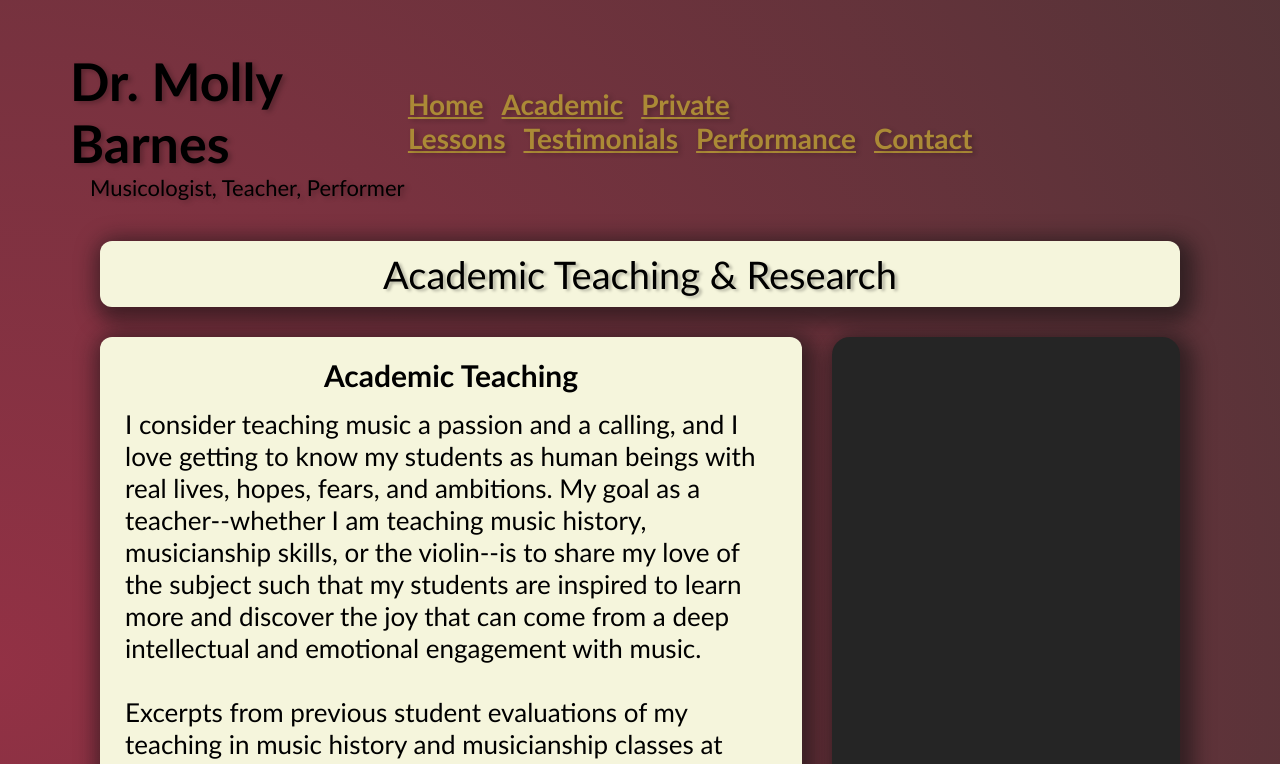
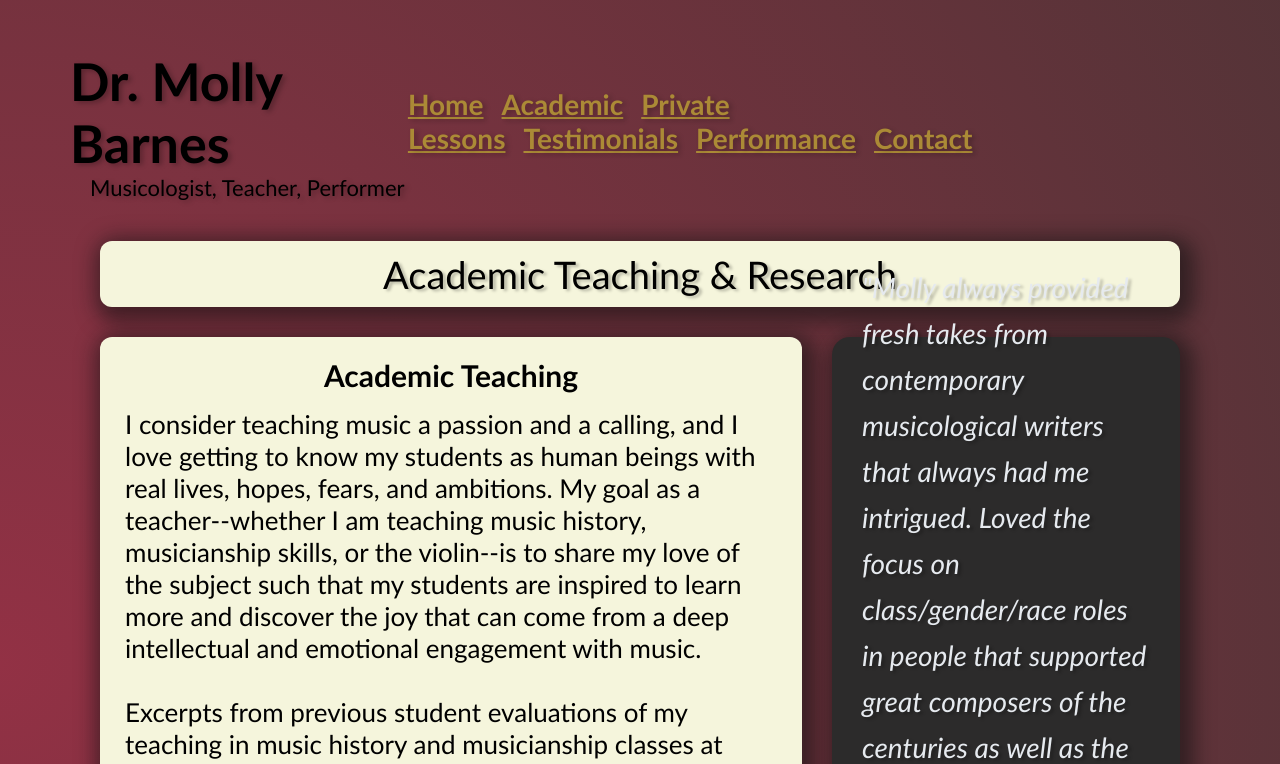
Before and after one commit to jlayher/molly-barnes-music, a Next.js app: page /academic-teaching in a window 1280 px wide. Shown: the top 764 px of the page. Built offline with nearby package versions, Linux system fonts and the light colour scheme.

Commit message:
Styles for contact and sidepaneltest

```diff
--- a/src/styles/contact.module.css
+++ b/src/styles/contact.module.css
@@ -49,7 +49,7 @@
 
 .contact__body_text  {
     font-size: 32px;
-    padding: 15px;
+    padding: 45px;
     line-height: 22px;
     display: flex;
 }
@@ -64,8 +64,8 @@
     display: flex;
     justify-content: center;
     font-size: 30px;
-    padding: 20px 0px 20px 0px;
-    margin: 20px 0px 10px 0px;
+    padding: 20px 0px 10px 0px;
+    margin: 0px 0px 10px 0px;
 }
 
 .contact__body_item {
--- a/src/styles/sidepaneltest.module.css
+++ b/src/styles/sidepaneltest.module.css
@@ -1,16 +1,16 @@
 
 .sidepanel__container {
-    background-color: rgb(37, 37, 37);
-    color: aliceblue;
+    background-color: rgb(44, 43, 43);
+    color: rgb(230, 234, 239);
     display: flex;
-    width: 100%;
+    /* width: 100%; */
     border-radius: 18px;
 
     flex-direction: column;
     justify-content: center;
     align-items: center;
 
-
+    max-height: 450px;
     /* gradient generated with cssmatic.com */
     -webkit-box-shadow: 5px 6px 20px 9px rgba(18,18,18,0.57);
     -moz-box-shadow: 5px 6px 20px 9px rgba(18,18,18,0.57);
@@ -23,14 +23,17 @@
     align-items: center;
 
     font-size: 28px;
-    line-height: 32px;
+    line-height: 46px;
 
-    padding: 0px 30px 10px 30px;
+    padding: 00px 30px 10px 30px;
 
     text-shadow: 3px 2px 3px rgba(0,0,0,0.25);
+     font-style: italic;
+
 }
 
 .sidepanel__container_course {
     font-size: 28px;
     font-style: italic;
+
 }
```
